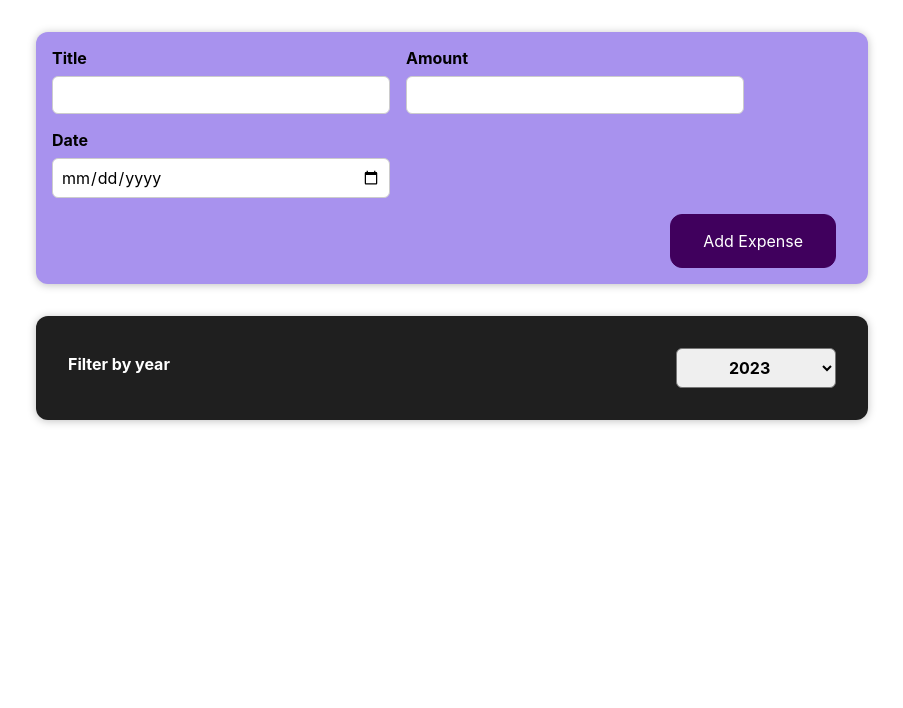
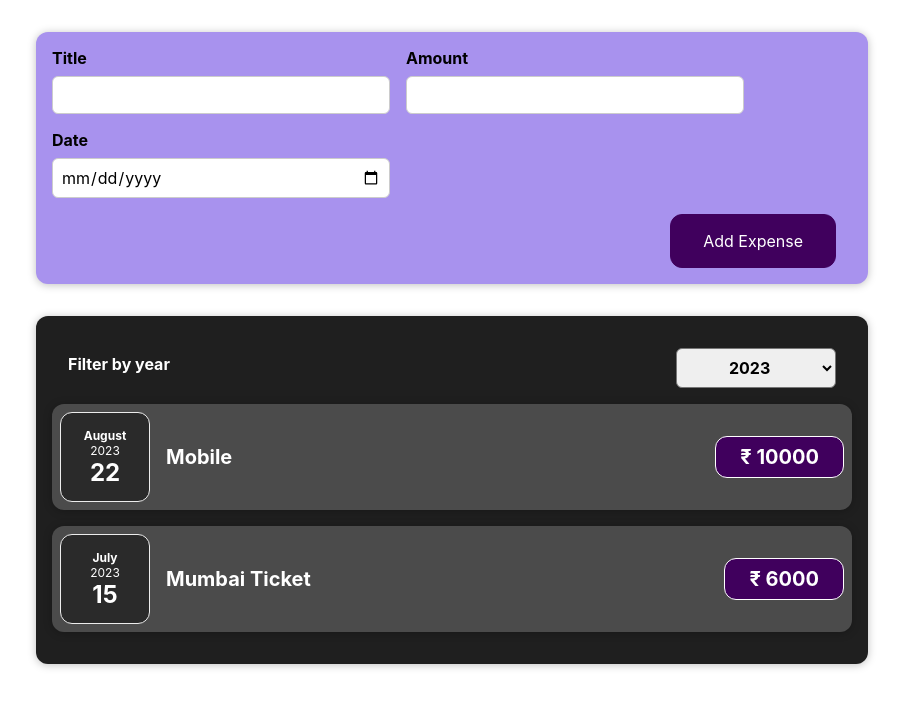
Before and after one commit to Akshay-B10/learningGit, a React (Create React App) app in the folder task-1/: page / in a window 1280 px wide. Shown: the top 708 px of the page, without its empty margins (188-1091 px from the left). Built offline with nearby package versions, Linux system fonts and the light colour scheme.

Commit message:
conditional rendering

```diff
--- a/task-1/src/App.js
+++ b/task-1/src/App.js
@@ -4,13 +4,25 @@ import NewExpense from './components/NewExpense/NewExpense';
 import Expenses from './components/Expenses/Expenses';
 
 const DUMMY_DATA = [{
-  id: Math.random().toString(),
+  id: "12448710",
+  date: new Date(2023, 7, 22),
+  amount: 10000,
+  title: "Mobile",
+  location: "Chroma, XYZ Mall"
+}, {
+  id: "12410025",
+  date: new Date(2023, 6, 15),
+  amount: 6000,
+  title: "Mumbai Ticket",
+  location: "Delhi Airport"
+}, {
+  id: "12456987",
   date: new Date(2022, 8, 29),
   amount: 150,
   title: "Food",
   location: "McD, XYZ City"
 }, {
-  id: Math.random().toString(),
+  id: "18972333",
   date: new Date(2021, 9, 1),
   amount: 400,
   title: "Clothing",
--- a/task-1/src/components/Expenses/ExpenseItem.js
+++ b/task-1/src/components/Expenses/ExpenseItem.js
@@ -11,7 +11,7 @@ const ExpenseItem = (props) => {
       <ExpenseDate date={props.date} />
       <div className='expense-item__description'>
         <h2>{props.title}</h2>
-        <div className='expense-item__price'>${props.amount}</div>
+        <div className='expense-item__price'>&#8377; {props.amount}</div>
       </div>
     </Card>
   );
--- a/task-1/src/components/Expenses/Expenses.js
+++ b/task-1/src/components/Expenses/Expenses.js
@@ -16,16 +16,22 @@ const Expenses = (props) => {
     return expense.date.getFullYear().toString() === filteredYear;
   });
 
+  let expensesElements = <p>No expenses found.</p>;
+  if (filteredExpenses.length > 0) {
+    expensesElements = (filteredExpenses.map(expense => {
+      return <ExpenseItem
+        key={expense.id}
+        title={expense.title}
+        amount={expense.amount}
+        date={expense.date} />
+    }));
+  }
+
   return (
     <Card className="expenses">
       <ExpensesFilter selected={filteredYear} onChangeFilter={filterChangeHandler} />
-      {filteredExpenses.map(expense => {
-        return <ExpenseItem
-          key={expense.id}
-          title={expense.title}
-          amount={expense.amount}
-          date={expense.date} />
-      })}
+      {expensesElements}
+      {filteredExpenses.length === 1 && <p>Only single expense here. Please add more...</p>}
     </Card>
   );
 }
```
